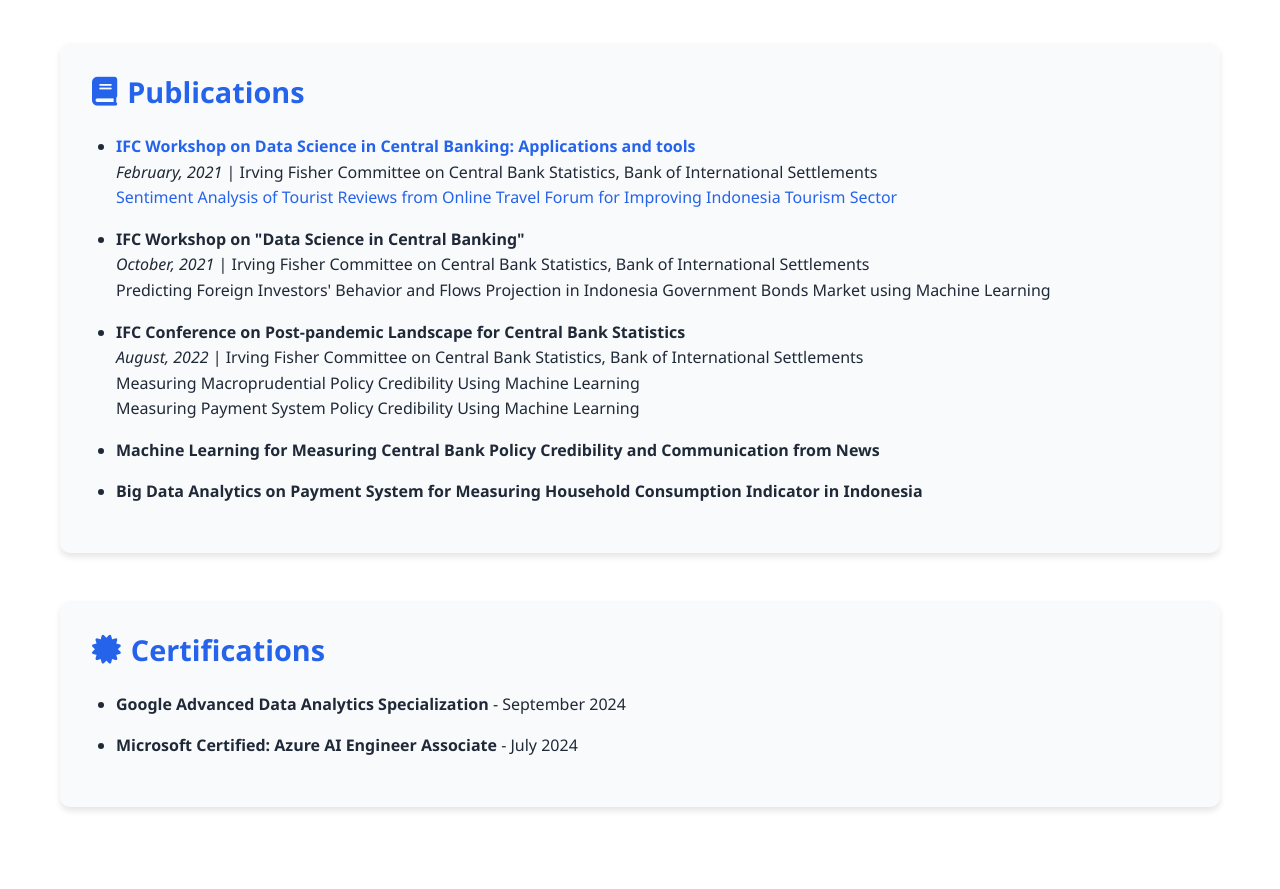
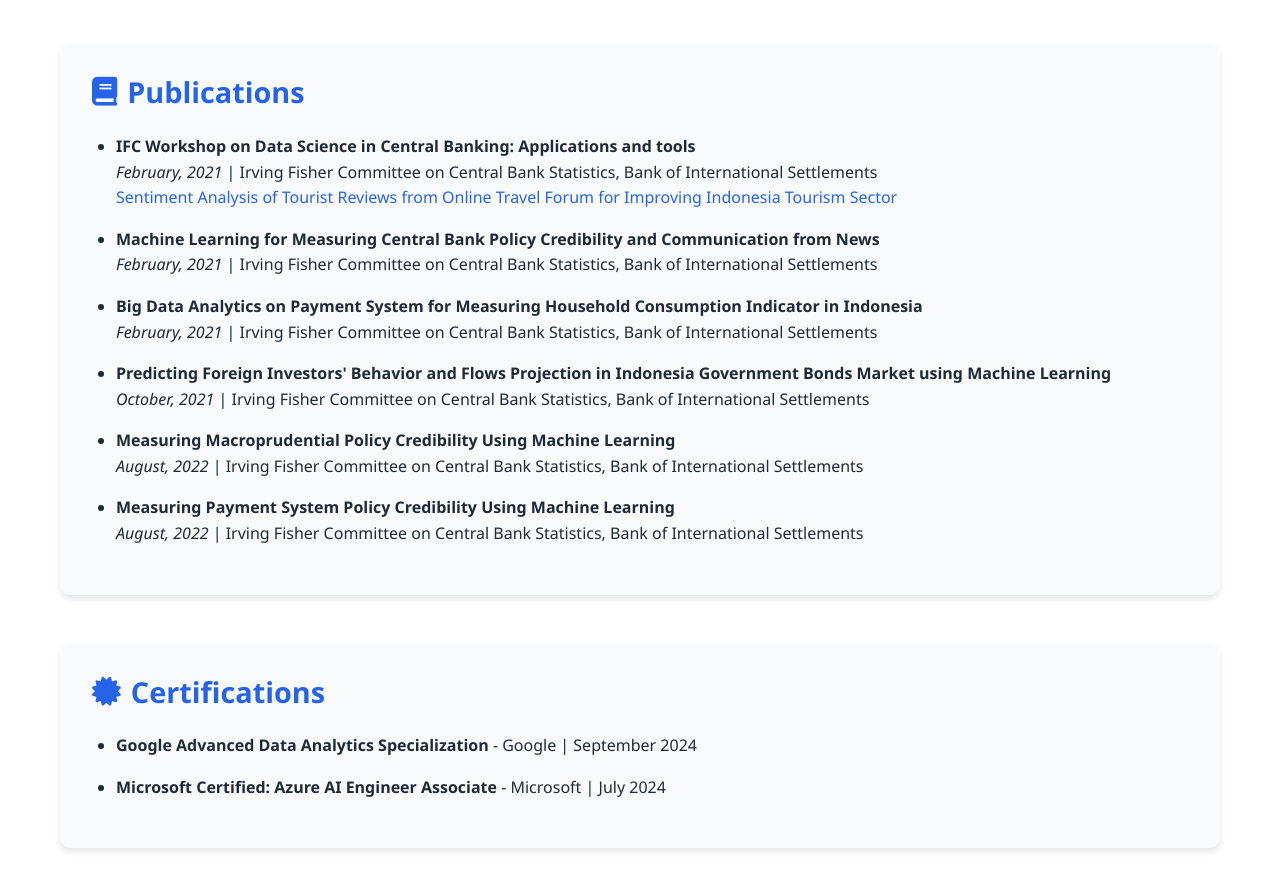
Before and after one commit to TheJabbar/thejabbar.github.io, a plain HTML site: page index.html in a window 1280 px wide. Shown: the part 5500-6389 px from the top of the page. Drawn offline with Linux system fonts and the light colour scheme.

Commit message:
Fix the publication structure

```diff
--- a/index.html
+++ b/index.html
@@ -243,33 +243,36 @@
                     <h3><i class="fas fa-book"></i> Publications</h3>
                     <ul>
                         <li>
-                            <strong><a href="https://www.bis.org/ifc/publ/ifcb59.htm" target="_blank">IFC Workshop on Data Science in Central Banking: Applications and tools</a></strong>
+                            <strong>IFC Workshop on Data Science in Central Banking: Applications and tools</strong>
                             <br>
                             <em>February, 2021</em> | Irving Fisher Committee on Central Bank Statistics, Bank of International Settlements
                             <br>
                             <a href="https://www.bis.org/ifc/publ/ifcb59_18.pdf" target="_blank">Sentiment Analysis of Tourist Reviews from Online Travel Forum for Improving Indonesia Tourism Sector</a>
                         </li>
                         <li>
-                            <strong>IFC Workshop on "Data Science in Central Banking"</strong>
+                            <strong>Machine Learning for Measuring Central Bank Policy Credibility and Communication from News</strong>
                             <br>
-                            <em>October, 2021</em> | Irving Fisher Committee on Central Bank Statistics, Bank of International Settlements
-                            <br>
-                            Predicting Foreign Investors' Behavior and Flows Projection in Indonesia Government Bonds Market using Machine Learning
-                        </li>
-                        <li>
-                            <strong>IFC Conference on Post-pandemic Landscape for Central Bank Statistics</strong>
-                            <br>
-                            <em>August, 2022</em> | Irving Fisher Committee on Central Bank Statistics, Bank of International Settlements
-                            <br>
-                            Measuring Macroprudential Policy Credibility Using Machine Learning
-                            <br>
-                            Measuring Payment System Policy Credibility Using Machine Learning
-                        </li>
-                        <li>
-                            <strong>Machine Learning for Measuring Central Bank Policy Credibility and Communication from News</strong>
+                            <em>February, 2021</em> | Irving Fisher Committee on Central Bank Statistics, Bank of International Settlements
                         </li>
                         <li>
                             <strong>Big Data Analytics on Payment System for Measuring Household Consumption Indicator in Indonesia</strong>
+                            <br>
+                            <em>February, 2021</em> | Irving Fisher Committee on Central Bank Statistics, Bank of International Settlements
+                        </li>
+                        <li>
+                            <strong>Predicting Foreign Investors' Behavior and Flows Projection in Indonesia Government Bonds Market using Machine Learning</strong>
+                            <br>
+                            <em>October, 2021</em> | Irving Fisher Committee on Central Bank Statistics, Bank of International Settlements
+                        </li>
+                        <li>
+                            <strong>Measuring Macroprudential Policy Credibility Using Machine Learning</strong>
+                            <br>
+                            <em>August, 2022</em> | Irving Fisher Committee on Central Bank Statistics, Bank of International Settlements
+                        </li>
+                        <li>
+                            <strong>Measuring Payment System Policy Credibility Using Machine Learning</strong>
+                            <br>
+                            <em>August, 2022</em> | Irving Fisher Committee on Central Bank Statistics, Bank of International Settlements
                         </li>
                     </ul>
                 </div>
@@ -277,8 +280,8 @@
                 <div class="certifications-section">
                     <h3><i class="fas fa-certificate"></i> Certifications</h3>
                     <ul>
-                        <li><strong>Google Advanced Data Analytics Specialization</strong> - September 2024</li>
-                        <li><strong>Microsoft Certified: Azure AI Engineer Associate</strong> - July 2024</li>
+                        <li><strong>Google Advanced Data Analytics Specialization</strong> - Google | September 2024</li>
+                        <li><strong>Microsoft Certified: Azure AI Engineer Associate</strong> - Microsoft | July 2024</li>
                     </ul>
                 </div>
             </div>
```
